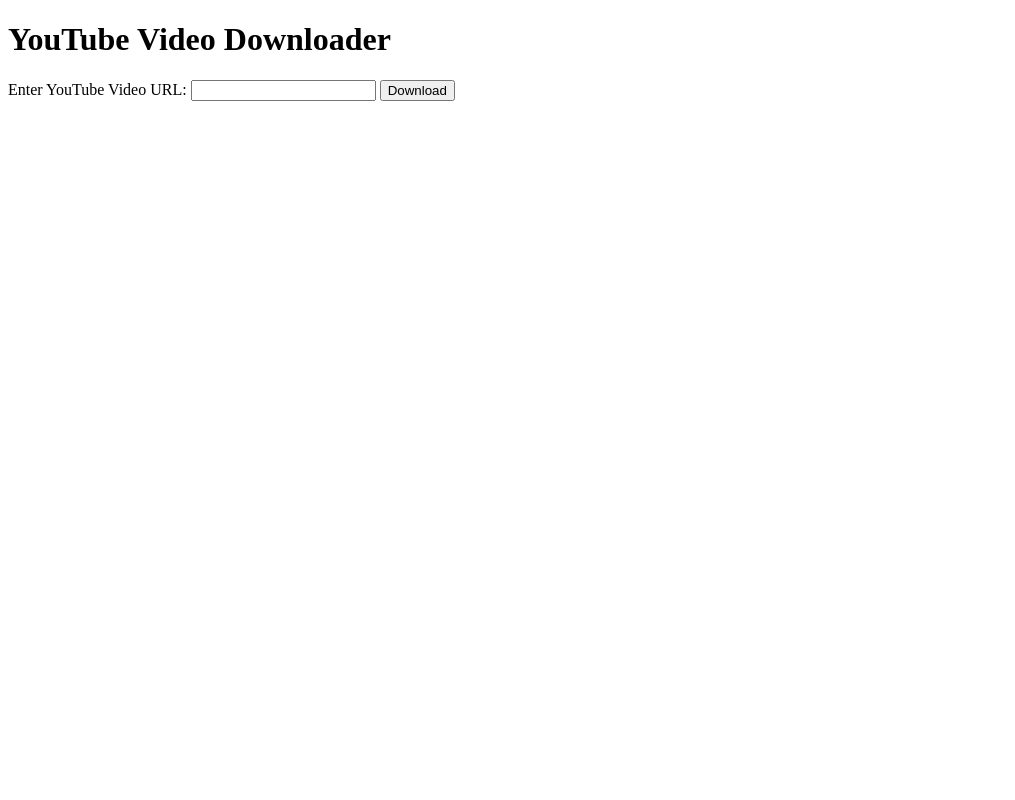
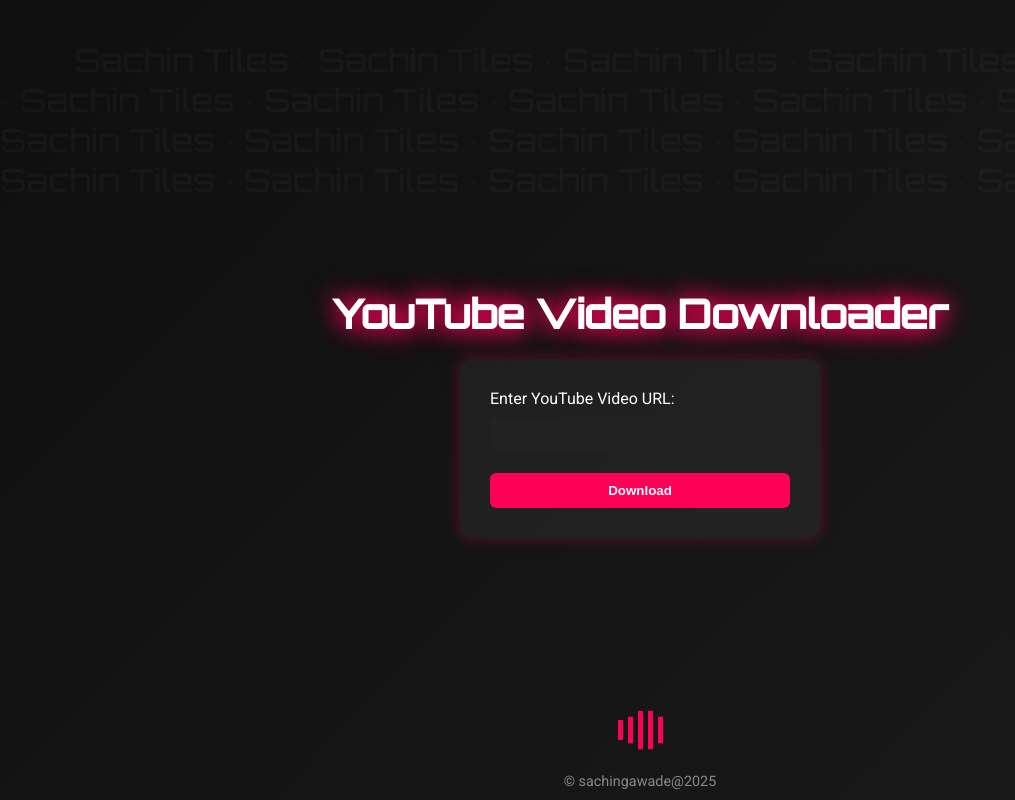
Before and after one commit to sachingawade7777/Linuxpython, a plain HTML site: page index.html in a window 1280 px wide. Shown: the whole page, without its empty margins (0-1015 px from the left). Drawn offline with Linux system fonts and the light colour scheme.

Commit message:
Update index.html-animated dark theme

```diff
--- a/index.html
+++ b/index.html
@@ -4,13 +4,146 @@
     <meta charset="UTF-8">
     <meta name="viewport" content="width=device-width, initial-scale=1.0">
     <title>YouTube Video Downloader</title>
+    <link href="https://fonts.googleapis.com/css2?family=Orbitron:wght@500&family=Roboto&display=swap" rel="stylesheet">
+    <style>
+        body {
+            margin: 0;
+            font-family: 'Roboto', sans-serif;
+            background: linear-gradient(135deg, #0f0f0f, #1a1a1a);
+            color: #fff;
+            display: flex;
+            flex-direction: column;
+            align-items: center;
+            justify-content: center;
+            height: 100vh;
+            overflow: hidden;
+            position: relative;
+        }
+
+        h1 {
+            font-family: 'Orbitron', sans-serif;
+            font-size: 2.5rem;
+            margin-bottom: 20px;
+            animation: pulse 2s infinite;
+            z-index: 2;
+        }
+
+        @keyframes pulse {
+            0% { text-shadow: 0 0 5px #ff0057, 0 0 10px #ff0057; }
+            50% { text-shadow: 0 0 20px #ff0057, 0 0 30px #ff0057; }
+            100% { text-shadow: 0 0 5px #ff0057, 0 0 10px #ff0057; }
+        }
+
+        form {
+            background-color: rgba(255, 255, 255, 0.05);
+            padding: 30px;
+            border-radius: 12px;
+            box-shadow: 0 0 15px rgba(255, 0, 87, 0.3);
+            display: flex;
+            flex-direction: column;
+            width: 300px;
+            z-index: 2;
+        }
+
+        label {
+            margin-bottom: 10px;
+            font-size: 1rem;
+        }
+
+        input[type="text"] {
+            padding: 10px;
+            border: none;
+            border-radius: 6px;
+            margin-bottom: 20px;
+            background-color: #222;
+            color: #fff;
+        }
+
+        button {
+            padding: 10px;
+            background-color: #ff0057;
+            border: none;
+            border-radius: 6px;
+            color: white;
+            font-weight: bold;
+            cursor: pointer;
+            transition: background-color 0.3s ease;
+        }
+
+        button:hover {
+            background-color: #ff3366;
+        }
+
+        .music-bars {
+            position: absolute;
+            bottom: 60px;
+            display: flex;
+            gap: 5px;
+            z-index: 2;
+        }
+
+        .bar {
+            width: 5px;
+            height: 20px;
+            background: #ff0057;
+            animation: bounce 1s infinite ease-in-out;
+        }
+
+        .bar:nth-child(2) { animation-delay: 0.2s; }
+        .bar:nth-child(3) { animation-delay: 0.4s; }
+        .bar:nth-child(4) { animation-delay: 0.6s; }
+        .bar:nth-child(5) { animation-delay: 0.8s; }
+
+        @keyframes bounce {
+            0%, 100% { transform: scaleY(1); }
+            50% { transform: scaleY(2); }
+        }
+
+        .background-text {
+            position: absolute;
+            top: 0;
+            left: 0;
+            width: 100%;
+            height: 100%;
+            font-size: 2rem;
+            color: rgba(255, 255, 255, 0.03);
+            pointer-events: none;
+            white-space: pre-wrap;
+            line-height: 2.5rem;
+            font-family: 'Orbitron', sans-serif;
+            z-index: 1;
+            background-repeat: repeat;
+        }
+
+        footer {
+            position: absolute;
+            bottom: 10px;
+            font-size: 0.9rem;
+            color: #888;
+            z-index: 2;
+        }
+    </style>
 </head>
 <body>
+    <div class="background-text">
+        Sachin Tiles · Sachin Tiles · Sachin Tiles · Sachin Tiles · Sachin Tiles · Sachin Tiles · Sachin Tiles · Sachin Tiles · Sachin Tiles · Sachin Tiles · Sachin Tiles · Sachin Tiles · Sachin Tiles · Sachin Tiles · Sachin Tiles · Sachin Tiles · Sachin Tiles · Sachin Tiles · Sachin Tiles · Sachin Tiles
+    </div>
+
     <h1>YouTube Video Downloader</h1>
-    <form method="POST" action="/download">
+    <form method="GET" action="/download">
         <label for="url">Enter YouTube Video URL:</label>
         <input type="text" id="url" name="url" required>
         <button type="submit">Download</button>
     </form>
+
+    <div class="music-bars">
+        <div class="bar"></div>
+        <div class="bar"></div>
+        <div class="bar"></div>
+        <div class="bar"></div>
+        <div class="bar"></div>
+    </div>
+
+    <footer>© sachingawade@2025</footer>
 </body>
 </html>
```
